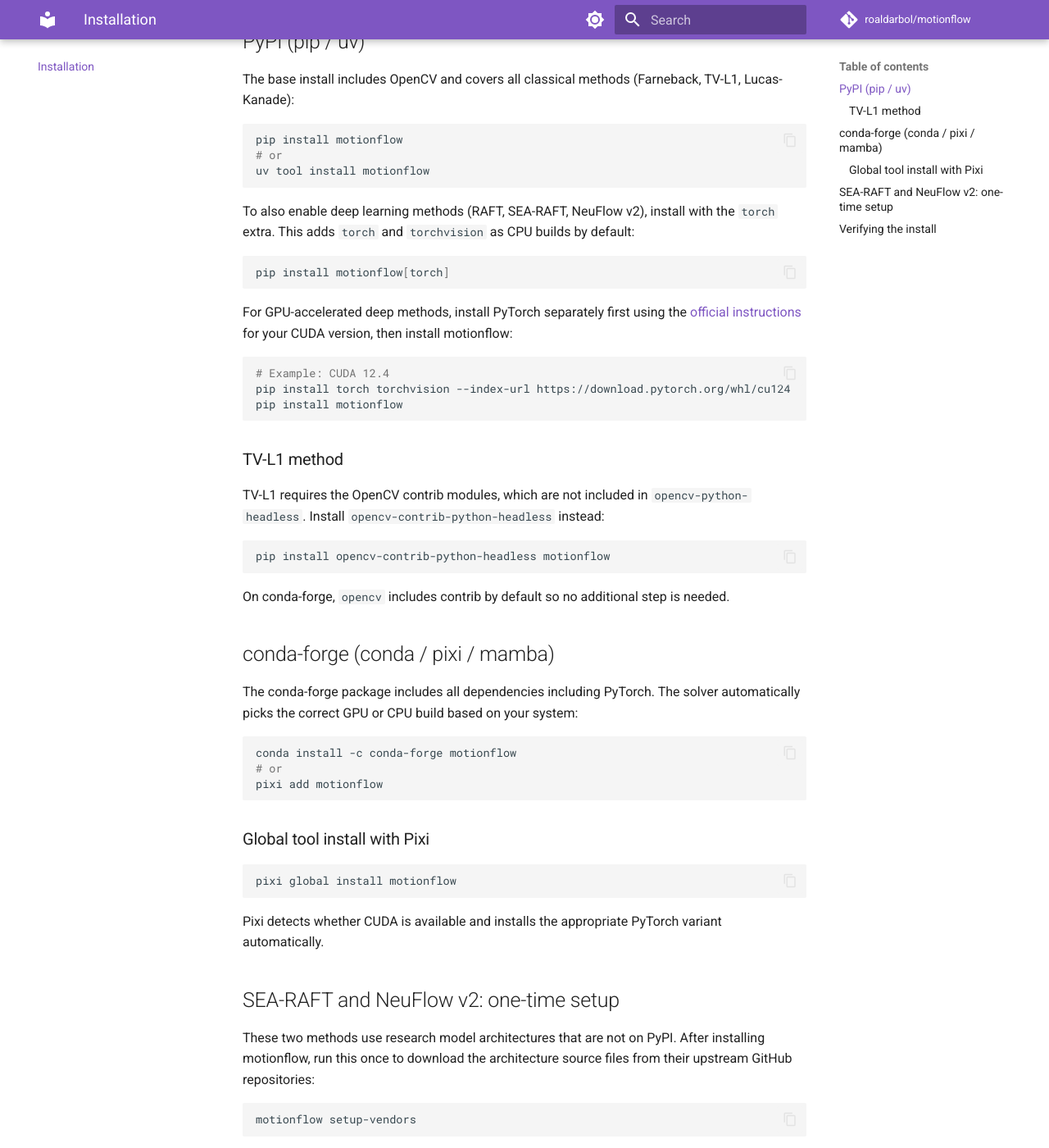
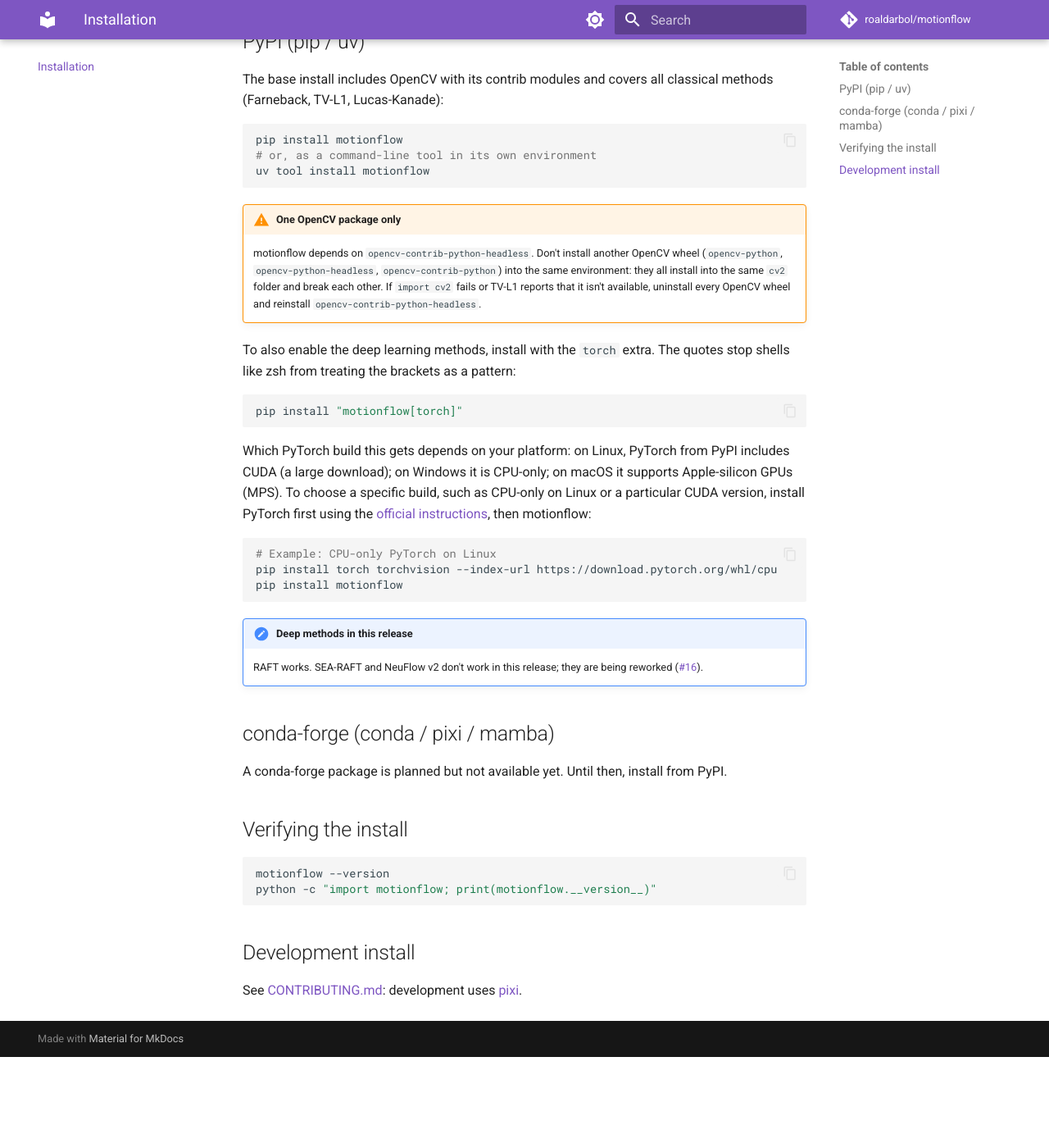
Before and after one commit to roaldarbol/motionflow, an MkDocs documentation site: the page built from docs/installation.md, in a window 1280 px wide and 1400 px high, scrolled down 195 px. Shown: the whole window at 82% size. Built offline with MkDocs 1.6.1 and Material for MkDocs 9.7.7, drawn with Linux system fonts in a browser that asks for light colours; comment, search, counter and statistics services are not loaded; after the commit the page ends 1484 px from its top, so only the background shows below that; some of the changed text lies outside the part shown.

Commit message:
Fix wrong statements in the docs; add a changelog (#19)
- Installation: the base install now covers TV-L1; warn against a second
  OpenCV wheel; describe which PyTorch build pip gets per platform; quote
  "motionflow[torch]" (zsh); conda-forge is planned, not available.
- Remove `motionflow setup-vendors`, which doesn't exist, from the docs
  and docstrings; say plainly that SEA-RAFT and NeuFlow v2 don't work in
  this release (#16), that --model-size small is ignored on the CLI (#11),
  and that Lucas-Kanade output is near-empty (#15).
- README: --blend sets the opacity of the original, not of the flow.
- Smaller corrections: --codec default is auto; api.md print output;
  index.md feature list.
- CHANGELOG.md with the changes since 0.1.0.

Co-Authored-By: Claude Opus 5.5 <noreply@anthropic.com>

````diff
--- a/docs/installation.md
+++ b/docs/installation.md
@@ -2,69 +2,37 @@
 
 ## PyPI (pip / uv)
 
-The base install includes OpenCV and covers all classical methods (Farneback, TV-L1, Lucas-Kanade):
+The base install includes OpenCV with its contrib modules and covers all classical methods (Farneback, TV-L1, Lucas-Kanade):
 
 ```bash
 pip install motionflow
-# or
+# or, as a command-line tool in its own environment
 uv tool install motionflow
 ```
 
-To also enable deep learning methods (RAFT, SEA-RAFT, NeuFlow v2), install with the `torch` extra. This adds `torch` and `torchvision` as CPU builds by default:
+!!! warning "One OpenCV package only"
+    motionflow depends on `opencv-contrib-python-headless`. Don't install another OpenCV wheel (`opencv-python`, `opencv-python-headless`, `opencv-contrib-python`) into the same environment: they all install into the same `cv2` folder and break each other. If `import cv2` fails or TV-L1 reports that it isn't available, uninstall every OpenCV wheel and reinstall `opencv-contrib-python-headless`.
+
+To also enable the deep learning methods, install with the `torch` extra. The quotes stop shells like zsh from treating the brackets as a pattern:
 
 ```bash
-pip install motionflow[torch]
+pip install "motionflow[torch]"
 ```
 
-For GPU-accelerated deep methods, install PyTorch separately first using the [official instructions](https://pytorch.org/get-started/locally/) for your CUDA version, then install motionflow:
+Which PyTorch build this gets depends on your platform: on Linux, PyTorch from PyPI includes CUDA (a large download); on Windows it is CPU-only; on macOS it supports Apple-silicon GPUs (MPS). To choose a specific build, such as CPU-only on Linux or a particular CUDA version, install PyTorch first using the [official instructions](https://pytorch.org/get-started/locally/), then motionflow:
 
 ```bash
-# Example: CUDA 12.4
-pip install torch torchvision --index-url https://download.pytorch.org/whl/cu124
+# Example: CPU-only PyTorch on Linux
+pip install torch torchvision --index-url https://download.pytorch.org/whl/cpu
 pip install motionflow
 ```
 
-### TV-L1 method
-
-TV-L1 requires the OpenCV contrib modules, which are not included in `opencv-python-headless`. Install `opencv-contrib-python-headless` instead:
-
-```bash
-pip install opencv-contrib-python-headless motionflow
-```
-
-On conda-forge, `opencv` includes contrib by default so no additional step is needed.
+!!! note "Deep methods in this release"
+    RAFT works. SEA-RAFT and NeuFlow v2 don't work in this release; they are being reworked ([#16](https://github.com/roaldarbol/motionflow/issues/16)).
 
 ## conda-forge (conda / pixi / mamba)
 
-The conda-forge package includes all dependencies including PyTorch. The solver automatically picks the correct GPU or CPU build based on your system:
-
-```bash
-conda install -c conda-forge motionflow
-# or
-pixi add motionflow
-```
-
-### Global tool install with Pixi
-
-```bash
-pixi global install motionflow
-```
-
-Pixi detects whether CUDA is available and installs the appropriate PyTorch variant automatically.
-
-## SEA-RAFT and NeuFlow v2: one-time setup
-
-These two methods use research model architectures that are not on PyPI. After installing motionflow, run this once to download the architecture source files from their upstream GitHub repositories:
-
-```bash
-motionflow setup-vendors
-```
-
-This only needs to be done once per installation. The files are placed inside the motionflow package directory. Model weights are then downloaded separately on first use (with a prompt). To force a re-download of the architecture files:
-
-```bash
-motionflow setup-vendors --force
-```
+A conda-forge package is planned but not available yet. Until then, install from PyPI.
 
 ## Verifying the install
 
@@ -72,3 +40,7 @@ motionflow setup-vendors --force
 motionflow --version
 python -c "import motionflow; print(motionflow.__version__)"
 ```
+
+## Development install
+
+See [CONTRIBUTING.md](https://github.com/roaldarbol/motionflow/blob/main/CONTRIBUTING.md): development uses [pixi](https://pixi.sh).
````
Also changed, not shown: CHANGELOG.md (added, +19 -0 lines), README.md (+9 -12 lines), docs/api.md (+1 -1 lines), docs/cli.md (+1 -1 lines), docs/index.md (+5 -5 lines), docs/methods.md (+13 -14 lines), 1 other file.
